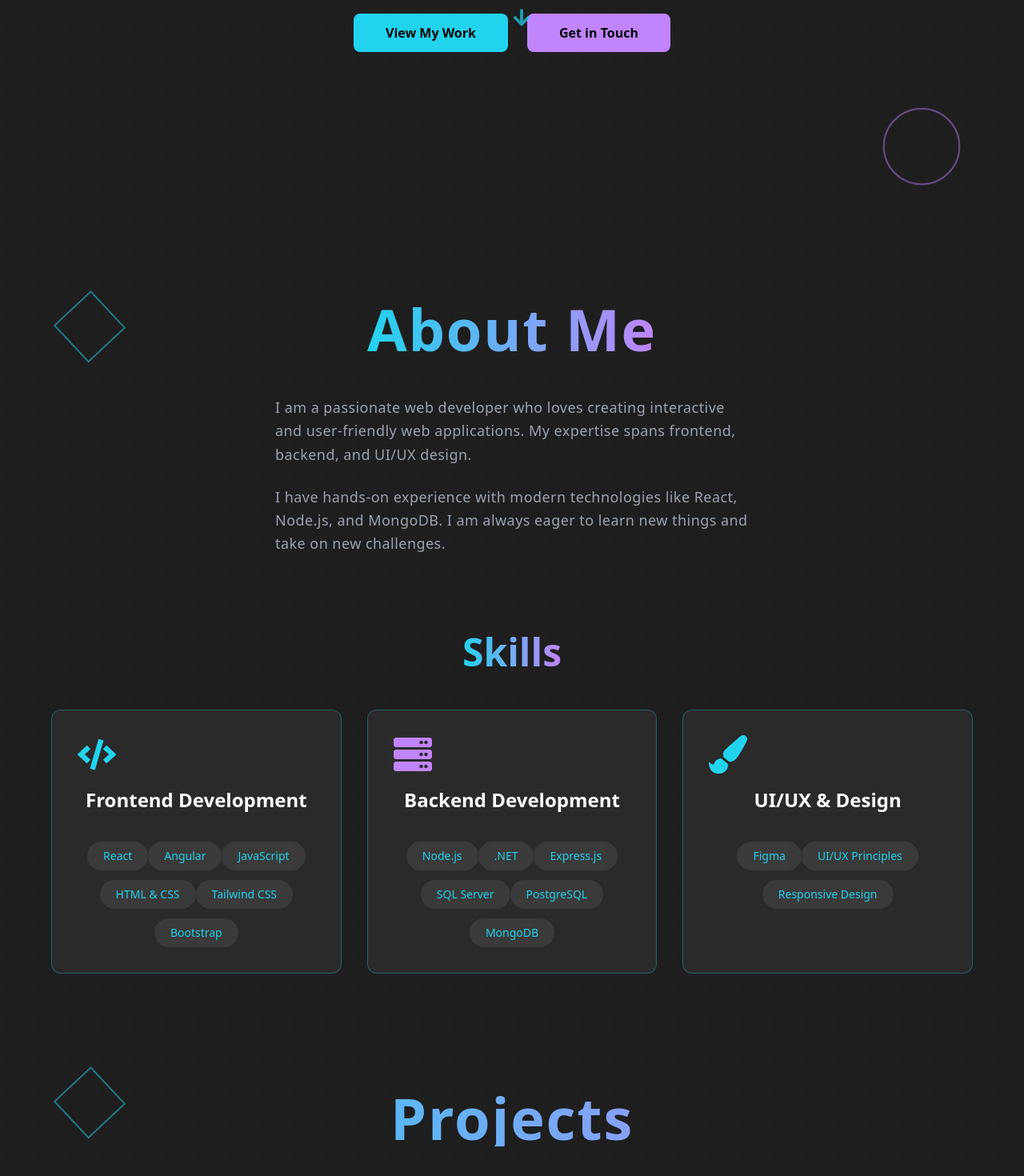
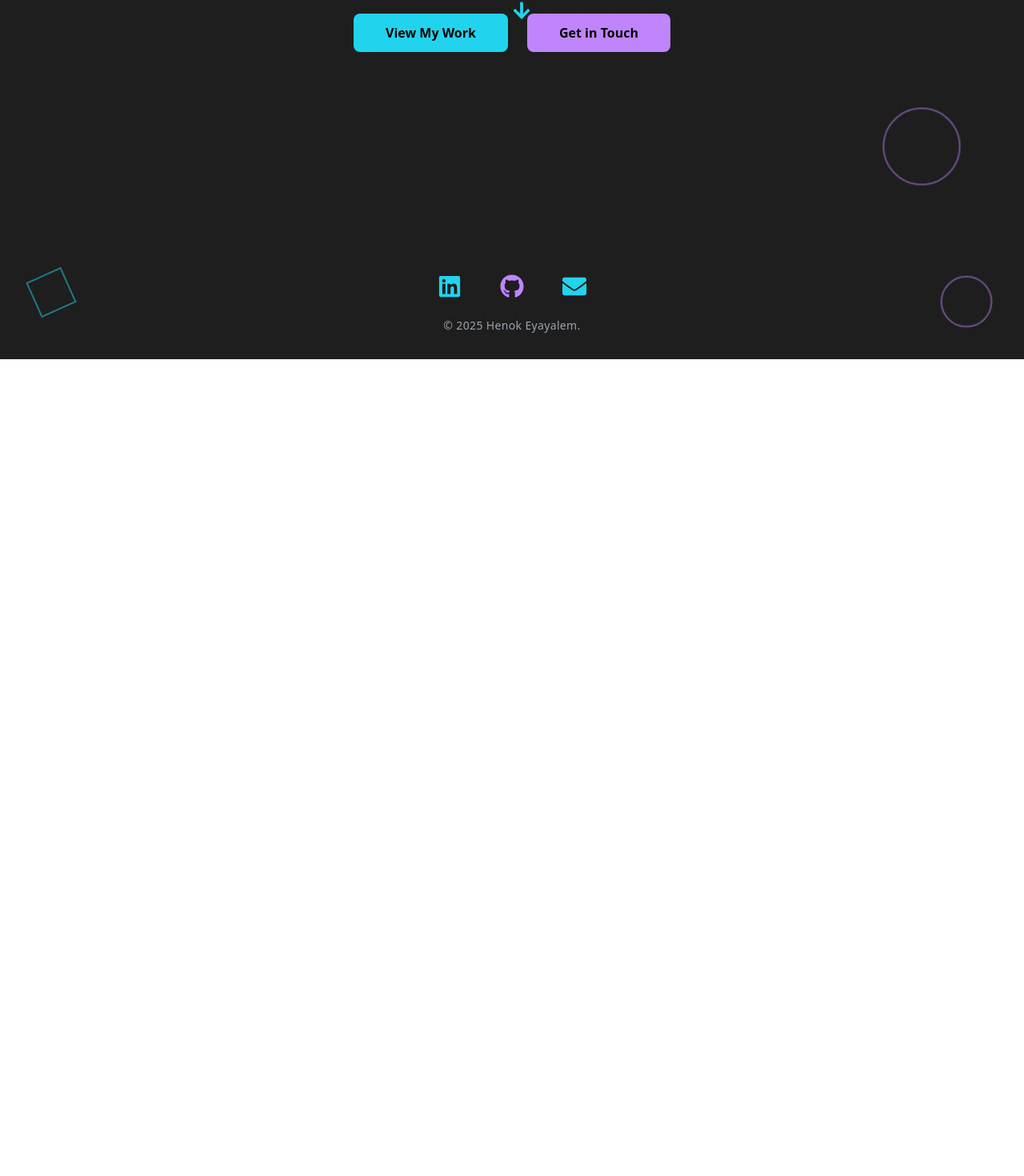
Before and after one commit to henok3095/Portfolio, a React (Vite) app: page / in a window 1280 px wide. Shown: the part 489-1959 px from the top of the page at 80% size. After the commit the page ends 938 px from the top, so only its background shows below. Built offline with nearby package versions, Linux system fonts and the light colour scheme.

Commit message:
committed

```diff
--- a/package.json
+++ b/package.json
@@ -17,6 +17,7 @@
     "react": "^18.3.1",
     "react-dom": "^18.3.1",
     "react-icons": "^5.5.0",
+    "react-router-dom": "^7.5.0",
     "react-simple-typewriter": "^5.0.1",
     "react-tsparticles": "^2.12.2",
     "react-typewriter-effect": "^1.1.0",
--- a/src/App.jsx
+++ b/src/App.jsx
@@ -1,4 +1,5 @@
 import React from "react";
+import { BrowserRouter as Router, Routes, Route } from "react-router-dom";
 import Navbar from "./components/Navbar";
 import Hero from "./components/Hero";
 import About from "./components/About";
@@ -8,14 +9,19 @@ import Footer from "./components/footer";
 
 function App() {
   return (
-    <div className="App">
-      <Navbar />
-      <Hero />
-      <About />
-      <Portfolio />
-      <Contact />
-      <Footer />
-    </div>
+    <Router>
+      <div className="App">
+        <Navbar />
+        <Routes>
+          <Route path="/" element={<Hero />} />
+          <Route path="/about" element={<About />} />
+          <Route path="/portfolio" element={<Portfolio />} />
+          <Route path="/contact" element={<Contact />} />
+          <Route path="*" element={<div>404 - Page Not Found</div>} />
+        </Routes>
+        <Footer />
+      </div>
+    </Router>
   );
 }
 
--- a/src/components/Navbar.jsx
+++ b/src/components/Navbar.jsx
@@ -1,6 +1,7 @@
 import React, { useState } from "react";
-import { motion } from "framer-motion"; // Replacing lucide-react with framer-motion for animations
-import { FaBars, FaTimes } from "react-icons/fa"; // Using react-icons instead of lucide-react
+import { motion } from "framer-motion";
+import { FaBars, FaTimes } from "react-icons/fa";
+import { Link } from "react-router-dom"; // Import Link
 
 const Navbar = () => {
   const [menuOpen, setMenuOpen] = useState(false);
@@ -11,7 +12,6 @@ const Navbar = () => {
     setMenuOpen(false);
   };
 
-  // Glitch effect for hover
   const glitchVariants = {
     hover: {
       textShadow: [
@@ -26,10 +26,8 @@ const Navbar = () => {
   return (
     <nav className="fixed top-0 left-0 w-full bg-[#1E1E1E] text-white shadow-[0_0_15px_rgba(0,255,255,0.2)] z-50">
       <div className="container mx-auto px-6 py-4 flex justify-between items-center">
-        {/* Empty div for spacing */}
         <div className="hidden md:block w-40"></div>
 
-        {/* Desktop Menu */}
         <ul className="hidden md:flex space-x-10 text-lg font-semibold">
           {["Home", "About", "Portfolio", "Contact"].map((item, index) => (
             <motion.li
@@ -38,16 +36,15 @@ const Navbar = () => {
               whileHover="hover"
               variants={glitchVariants}
             >
-              <a
-                href={`#${item === "Home" ? "hero" : item.toLowerCase()}`}
+              <Link
+                to={item === "Home" ? "/" : `/${item.toLowerCase()}`}
                 className={`transition-colors duration-300 ${
                   activeItem === item ? "text-cyan-400" : "text-white"
                 }`}
                 onClick={() => handleMenuItemClick(item)}
               >
                 {item}
-              </a>
-              {/* Neon Underline */}
+              </Link>
               <motion.span
                 className="absolute left-0 bottom-[-4px] h-[2px] bg-gradient-to-r from-cyan-400 to-purple-400"
                 initial={{ width: 0 }}
@@ -59,10 +56,9 @@ const Navbar = () => {
           ))}
         </ul>
 
-        {/* CV Button */}
         <motion.a
           href="https://drive.google.com/file/d/1v0yVaxIDJXVJcTZ5NMwCqhdyigcAdue1/view?usp=drive_link"
-          target="_blank" // Open in new tab instead of download since it's a Google Drive link
+          target="_blank"
           className="hidden md:inline-block relative bg-cyan-400 text-black px-6 py-2 rounded-lg font-semibold overflow-hidden group"
           whileHover={{ scale: 1.05, boxShadow: "0px 0px 10px rgba(0, 255, 255, 0.5)" }}
           whileTap={{ scale: 0.95 }}
@@ -71,7 +67,6 @@ const Navbar = () => {
           <span className="absolute inset-0 bg-cyan-500 opacity-0 group-hover:opacity-50 transition-opacity duration-300"></span>
         </motion.a>
 
-        {/* Mobile Menu Button */}
         <motion.button
           className="md:hidden text-cyan-400 focus:outline-none"
           onClick={() => setMenuOpen(!menuOpen)}
@@ -82,7 +77,6 @@ const Navbar = () => {
         </motion.button>
       </div>
 
-      {/* Mobile Menu */}
       {menuOpen && (
         <motion.div
           className="md:hidden bg-[#1E1E1E] py-6 px-6 absolute top-full left-0 w-full shadow-[0_0_15px_rgba(0,255,255,0.2)]"
@@ -98,15 +92,15 @@ const Navbar = () => {
                 whileHover={{ scale: 1.05, color: "#00FFFF" }}
                 transition={{ duration: 0.2 }}
               >
-                <a
-                  href={`#${item === "Home" ? "hero" : item.toLowerCase()}`}
+                <Link
+                  to={item === "Home" ? "/" : `/${item.toLowerCase()}`}
                   className={`block transition-colors duration-300 ${
                     activeItem === item ? "text-cyan-400" : "text-white"
                   }`}
                   onClick={() => handleMenuItemClick(item)}
                 >
                   {item}
-                </a>
+                </Link>
               </motion.li>
             ))}
             <motion.li
--- a/vite.config.js
+++ b/vite.config.js
@@ -3,5 +3,5 @@ import react from '@vitejs/plugin-react'
 
 export default defineConfig({
   plugins: [react()],
-  base: '/', // Use absolute paths for Vercel
+  base: '/',
 })
```
Also changed, not shown: vercel.json, 1 other file (tests, documents, lock files or other folders).
